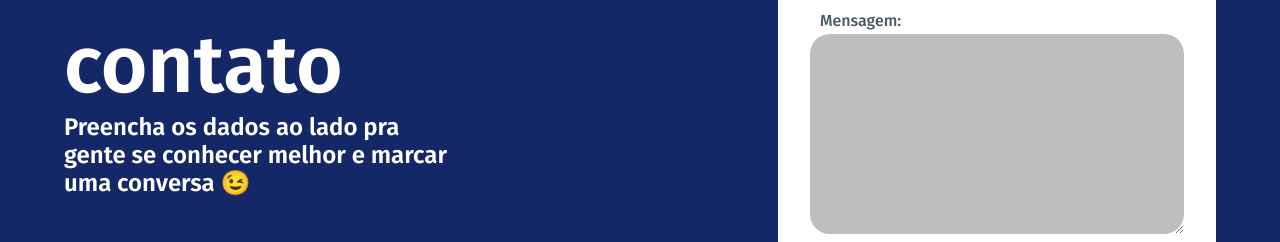
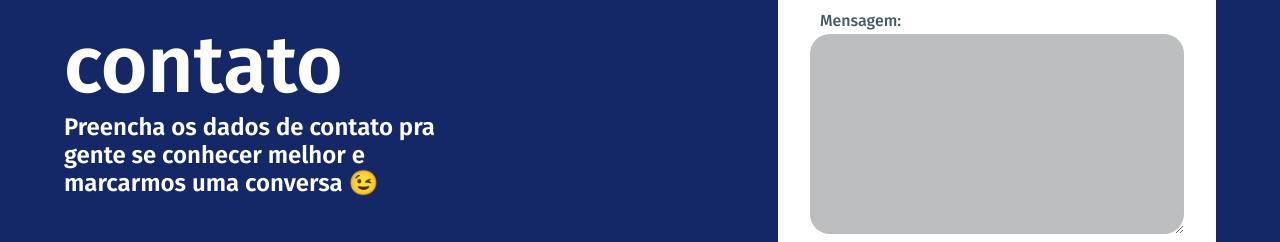
Before and after one commit to UndergroundDevs/excalibur, a Next.js app: page / in a window 1280 px wide. Shown: the part 6026-6268 px from the top of the page. Built offline with nearby package versions, Linux system fonts and the light colour scheme.

Commit message:
[UPDATE] contact text addition

```diff
--- a/src/pages/index.tsx
+++ b/src/pages/index.tsx
@@ -451,8 +451,8 @@ export default function Home() {
         <div className="container-contact-title">
           <h1>Entre em contato</h1>
           <h2>
-            Preencha os dados ao lado pra gente
-            se conhecer melhor e marcar uma conversa 😉
+            Preencha os dados de contato pra gente
+            se conhecer melhor e marcarmos uma conversa 😉
           </h2>
         </div>
         <form onSubmit={handleSubmit}>
```
